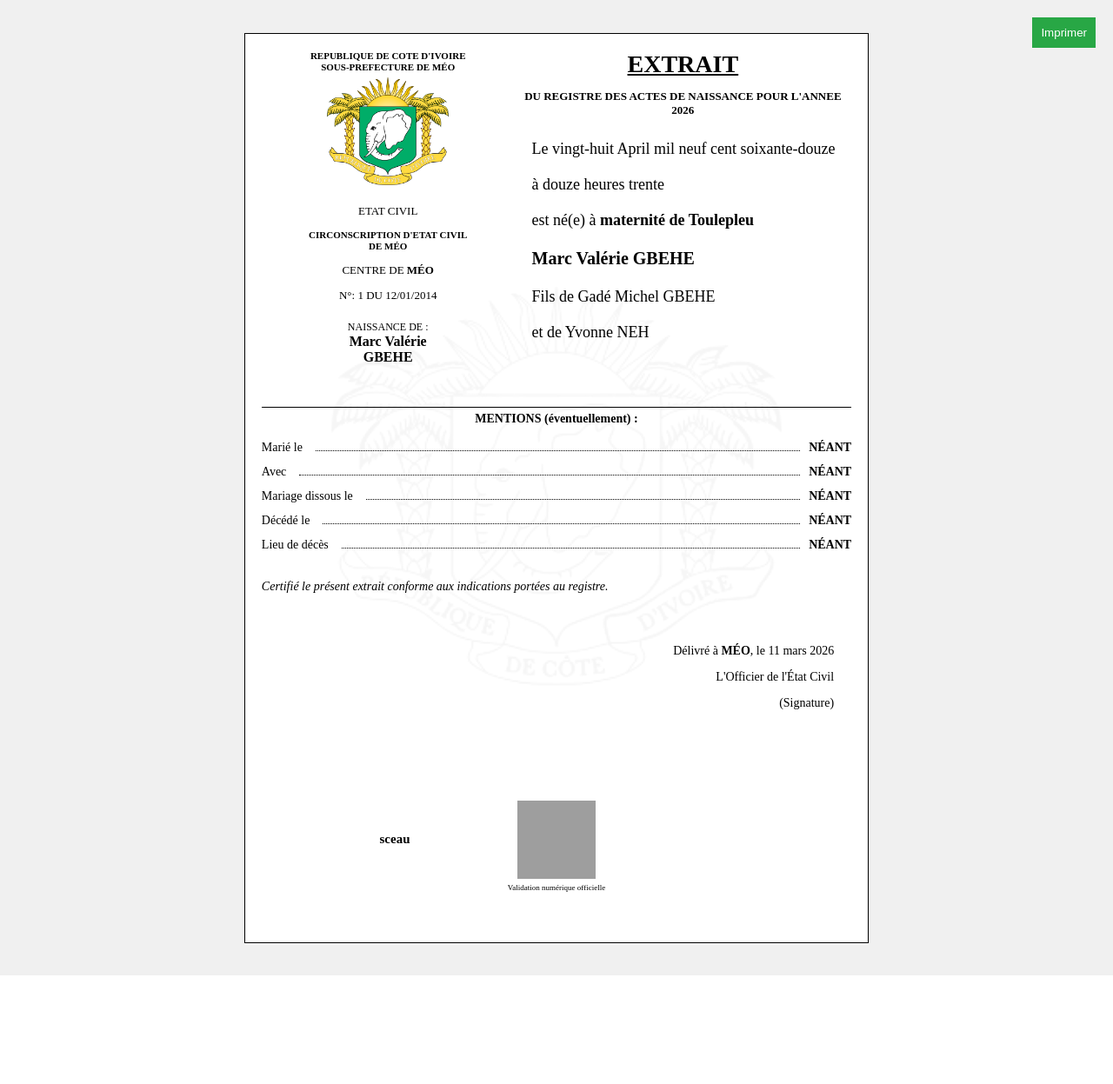
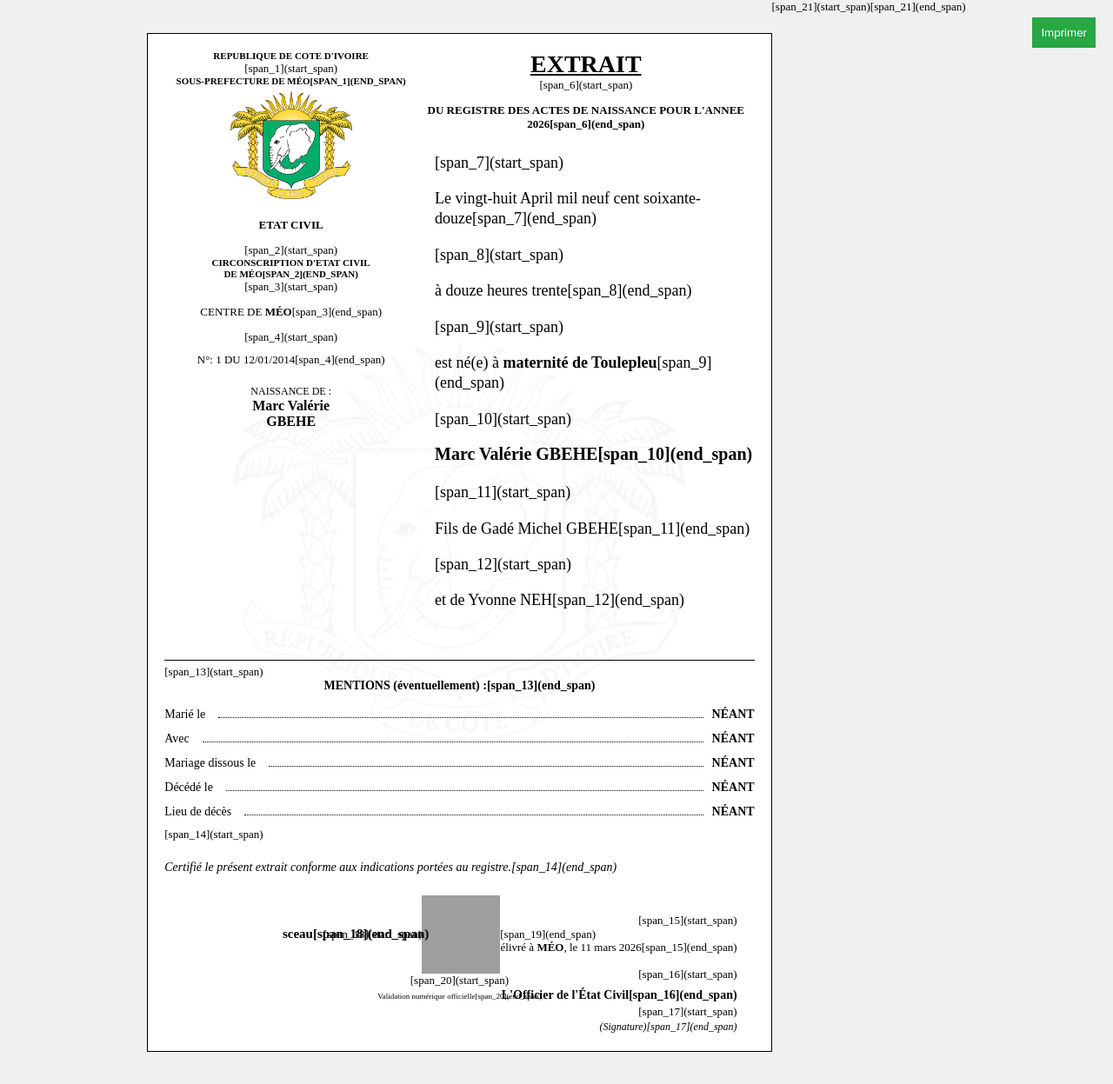
Before and after one commit to Mggmv/AppEtatCivil, a Django app: page /extrait/1/ in a window 1280 px wide. Shown: the whole page at 87% size. Before the commit the page ends 1122 px from the top, so only its background shows below. Run offline with Django 5.2, Linux system fonts and the light colour scheme; a user stored in the database is signed in; data comes from the database, SQL or seed files in the repository; grey boxes are pictures that could not be loaded.

Commit message:
Update extrait_naissance.html

```diff
--- a/registre/templates/registre/extrait_naissance.html
+++ b/registre/templates/registre/extrait_naissance.html
@@ -27,6 +27,7 @@
         .contenu-officiel { position: relative; z-index: 1; height: 100%; display: flex; flex-direction: column; }
 
         .section-superieure { display: flex; justify-content: space-between; align-items: flex-start; width: 100%; }
+
         .bloc-gauche { text-align: center; width: 300px; }
         .logo-embleme { width: 140px; height: auto; margin: 5px 0; }
         .txt-admin { font-weight: bold; text-transform: uppercase; font-size: 11px; margin: 0; line-height: 1.2; }
@@ -48,7 +49,15 @@
         .pointilles { flex-grow: 1; border-bottom: 1px dotted black; height: 1em; margin: 0 10px; }
         .valeur-officielle { font-weight: bold; text-transform: uppercase; font-size: 14px; }
 
-        .signature-zone { text-align: right; margin-top: 30px; padding-right: 20px; font-size: 14px; }
+        /* BLOC SIGNATURE REGROUPÉ */
+        .signature-zone {
+            text-align: right;
+            margin-top: 30px;
+            padding-right: 20px;
+            line-height: 1.4;
+        }
+        .officier-titre { font-weight: bold; font-size: 14px; margin: 5px 0 0 0; }
+        .signature-mention { font-size: 12px; margin: 0; font-style: italic; }
 
         .bas-de-page-fixe {
             position: absolute; bottom: 30px; width: 100%;
@@ -73,13 +82,12 @@
         <div class="section-superieure">
             <div class="bloc-gauche">
                 <p class="txt-admin">REPUBLIQUE DE COTE D'IVOIRE</p>
-            <p class="txt-admin">SOUS-PREFECTURE DE {{ acte.structure.sous_prefecture|upper }}</p>
-            <img src="{% static 'registre/logo.png' %}" class="logo-embleme">
-            <p class="txt-etat-civil">ETAT CIVIL</p>
-             <p class="txt-admin">CIRCONSCRIPTION D'ETAT CIVIL<br>
-                 DE {{ acte.structure.sous_prefecture|upper }}</p>
-            <p class="txt-centre">CENTRE DE <strong>{{ acte.structure.nom_centre|upper }}</strong></p>
-                <p style="margin-top:10px;">N°: {{ acte.numero_registre }} DU {{ acte.date_declaration|date:'d/m/Y' }}</p>
+                [span_1](start_span)<p class="txt-admin">SOUS-PREFECTURE DE {{ acte.structure.sous_prefecture|upper }}[span_1](end_span)</p>
+                <img src="{% static 'registre/logo.png' %}" class="logo-embleme">
+                <p><strong>ETAT CIVIL</strong></p>
+                [span_2](start_span)<p class="txt-admin">CIRCONSCRIPTION D'ETAT CIVIL<br> DE {{ acte.structure.sous_prefecture|upper }}[span_2](end_span)</p>
+                [span_3](start_span)<p>CENTRE DE <strong>{{ acte.structure.nom_centre|upper }}</strong>[span_3](end_span)</p>
+                [span_4](start_span)<p style="margin-top:10px;">N°: {{ acte.numero_registre }} DU {{ acte.date_declaration|date:'d/m/Y' }}[span_4](end_span)</p>
 
                 <div style="margin-top:20px;">
                     <span style="font-size: 12px;">NAISSANCE DE :</span><br>
@@ -89,28 +97,28 @@
 
                 <div class="transcription-zone-interne">
                     {% if acte.transcription_justice %}
-                        <strong>TRANSCRIPTION :</strong><br>{{ acte.transcription_justice }}
+                        [span_5](start_span)<strong>TRANSCRIPTION :</strong><br>{{ acte.transcription_justice }}[span_5](end_span)
                     {% endif %}
                 </div>
             </div>
 
             <div class="bloc-droite">
                 <h1 class="titre-extrait">EXTRAIT</h1>
-                <p style="font-weight: bold;">DU REGISTRE DES ACTES DE NAISSANCE POUR L'ANNEE {{ acte.annee_registre }}</p>
+                [span_6](start_span)<p style="font-weight: bold;">DU REGISTRE DES ACTES DE NAISSANCE POUR L'ANNEE {{ acte.annee_registre }}[span_6](end_span)</p>
 
                 <div class="bloc-naissance-compact">
-                    <p>Le {{ date_lettres }}</p>
-                    <p>à <span style="text-transform: lowercase;">{{ heure_lettres }}</span></p>
-                    <p>est né(e) à <strong>{{ acte.lieu_naissance }}</strong></p>
-                    <p style="margin-top:15px; font-weight: bold; font-size: 20px;">{{ acte.prenoms_enfant }} {{ acte.nom_enfant }}</p>
-                    <p>Fils de {{ acte.nom_pere|default:"..........." }}</p>
-                    <p>et de {{ acte.nom_mere|default:"..........." }}</p>
+                    [span_7](start_span)<p>Le {{ date_lettres }}[span_7](end_span)</p>
+                    [span_8](start_span)<p>à <span style="text-transform: lowercase;">{{ heure_lettres }}</span>[span_8](end_span)</p>
+                    [span_9](start_span)<p>est né(e) à <strong>{{ acte.lieu_naissance }}</strong>[span_9](end_span)</p>
+                    [span_10](start_span)<p style="margin-top:15px; font-weight: bold; font-size: 20px;">{{ acte.prenoms_enfant }} {{ acte.nom_enfant }}[span_10](end_span)</p>
+                    [span_11](start_span)<p>Fils de {{ acte.nom_pere|default:"..........." }}[span_11](end_span)</p>
+                    [span_12](start_span)<p>et de {{ acte.nom_mere|default:"..........." }}[span_12](end_span)</p>
                 </div>
             </div>
         </div>
 
         <div class="separateur-mentions"></div>
-        <span class="titre-mention-centre">MENTIONS (éventuellement) :</span>
+        [span_13](start_span)<span class="titre-mention-centre">MENTIONS (éventuellement) :[span_13](end_span)</span>
 
         <div class="ligne-mention-pointillee"><span class="legende">Marié le</span><div class="pointilles"></div><span class="valeur-officielle">{{ acte.date_mariage|default:"NÉANT" }}</span></div>
         <div class="ligne-mention-pointillee"><span class="legende">Avec</span><div class="pointilles"></div><span class="valeur-officielle">{{ acte.conjoint_mariage|default:"NÉANT" }}</span></div>
@@ -118,26 +126,27 @@
         <div class="ligne-mention-pointillee"><span class="legende">Décédé le</span><div class="pointilles"></div><span class="valeur-officielle">{{ acte.date_deces|default:"NÉANT" }}</span></div>
         <div class="ligne-mention-pointillee"><span class="legende">Lieu de décès</span><div class="pointilles"></div><span class="valeur-officielle">{{ acte.lieu_deces|default:"NÉANT" }}</span></div>
 
-         <p style="font-style: italic; margin-top: 22px; font-size: 14px;">Certifié le présent extrait conforme aux indications portées au registre.</p>
-         <div class="signature-zone">
-        <p>Délivré à <strong>{{ acte.structure.sous_prefecture|upper }}</strong>, le {% now "d F Y" %}</p>
-        <p class="officier-titre">L'Officier de l'État Civil</p>
-        <p class="signature-mention">(Signature)</p>
-    </div>
+        [span_14](start_span)<p style="font-style: italic; margin-top: 22px; font-size: 14px;">Certifié le présent extrait conforme aux indications portées au registre.[span_14](end_span)</p>
+
+        <div class="signature-zone">
+            [span_15](start_span)<p>Délivré à <strong>{{ acte.structure.sous_prefecture|upper }}</strong>, le {% now "d F Y" %}[span_15](end_span)</p>
+            [span_16](start_span)<p class="officier-titre">L'Officier de l'État Civil[span_16](end_span)</p>
+            [span_17](start_span)<p class="signature-mention">(Signature)[span_17](end_span)</p>
+        </div>
 
         <div class="bas-de-page-fixe">
             <div class="container-sceau-qr">
-                <div class="mention-sceau-bas">sceau</div>
+                [span_18](start_span)<div class="mention-sceau-bas">sceau[span_18](end_span)</div>
                 <img src="https://api.qrserver.com/v1/create-qr-code/?size=120x120&data=SOUS-PRÉFECTURE DE {{ acte.structure.sous_prefecture|upper }}%0ANOM: {{ acte.nom_enfant|upper }}%0APRÉNOMS: {{ acte.prenoms_enfant }}%0AACTE N°: {{ acte.numero_registre }} DU {{ acte.date_declaration|date:'d/m/Y' }}"
                      style="width: 90px; height: 90px;"
-                     alt="QR Code de validation">
+                     [span_19](start_span)alt="QR Code de validation">[span_19](end_span)
             </div>
-            <p style="font-size: 9px; margin-top: 5px;">Validation numérique officielle</p>
+            [span_20](start_span)<p style="font-size: 9px; margin-top: 5px;">Validation numérique officielle[span_20](end_span)</p>
         </div>
     </div>
 </div>
 
-<button onclick="window.print()" class="btn-print" style="position: fixed; top: 20px; right: 20px; padding: 10px; background: #28a745; color: white; border: none; cursor: pointer; z-index: 1000;">Imprimer</button>
+[span_21](start_span)<button onclick="window.print()" class="btn-print" style="position: fixed; top: 20px; right: 20px; padding: 10px; background: #28a745; color: white; border: none; cursor: pointer; z-index: 1000;">Imprimer</button>[span_21](end_span)
 
 </body>
 </html>
```
